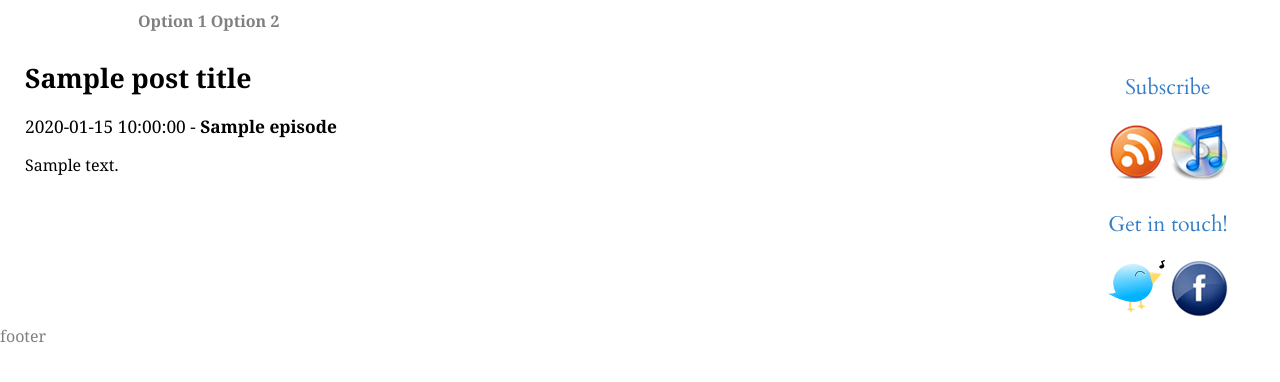
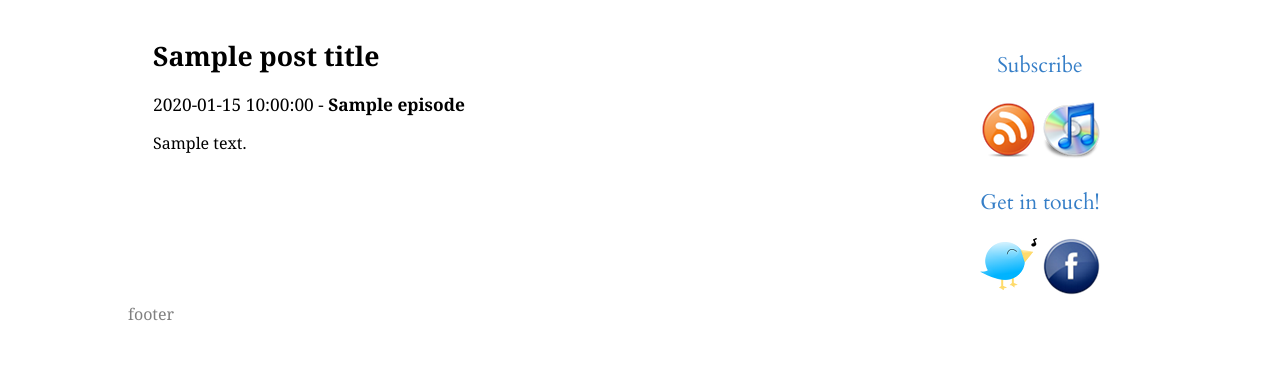
Before and after one commit to bcurdy/TechMe2, a Python web app: template techme2-eu/podcast/templates/main.html in a window 1280 px wide. Shown: the part 85-467 px from the top of the page. Run offline with Jinja, Linux system fonts and the light colour scheme; the template is opened without the code that fills it: most values are stand-ins (such as "Sample title", 1, 10 or a date in 2020); some libraries are stand-ins or nearby versions.

Commit message:
minor template change

```diff
--- a/techme2-eu/podcast/templates/main.html
+++ b/techme2-eu/podcast/templates/main.html
@@ -5,10 +5,8 @@
 {% block header %}<img src="/img/logo_transparent.png"> <b>European Startups</b>{% endblock %}
 {% block menu %}
         <ul>
-          <li><a href="#">Option 1</a></li>
-          <li><a href="#">Option 2</a></li>
+
         </ul>
-      </div>
 {% endblock %}
 
 {% block content %}
```
